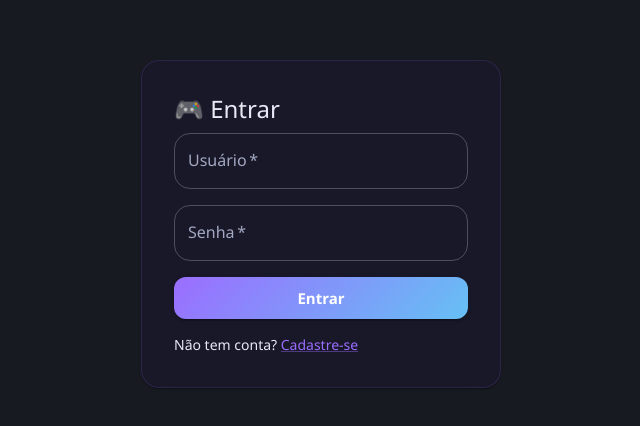
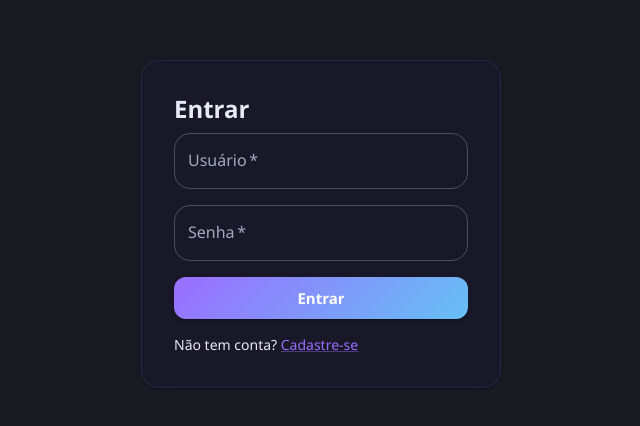
Before and after one commit to Flaeury/steamfamily-tierlist, a Next.js app: page /login in a window 1280 px wide. Shown: the part 176-602 px from the top of the page, without its empty margins (319-959 px from the left). Built offline with nearby package versions, Linux system fonts and the light colour scheme; no server answers; what @mui/material-nextjs would draw is missing.

Commit message:
fix: Update login page title to remove emoji and improve readability feat: Add .gitignore file to exclude unnecessary files

```diff
--- a/src/app/login/page.tsx
+++ b/src/app/login/page.tsx
@@ -28,7 +28,9 @@ export default function LoginPage() {
   return (
     <Box sx={{ minHeight: "100vh", display: "flex", alignItems: "center", justifyContent: "center", bgcolor: "#171a21" }}>
       <Paper sx={{ p: 4, width: 360 }}>
-        <Typography variant="h5" fontWeight="bold" gutterBottom>🎮 Entrar</Typography>
+        <Typography variant="h5" sx={{ fontWeight: "bold" }} gutterBottom>
+          Entrar
+        </Typography>
         {error && <Alert severity="error" sx={{ mb: 2 }}>{error}</Alert>}
         <Box component="form" onSubmit={handleSubmit} sx={{ display: "flex", flexDirection: "column", gap: 2 }}>
           <TextField label="Usuário" value={username} onChange={(e) => setUsername(e.target.value)} required />
```
Also changed, not shown: 1 other file (tests, documents, lock files or other folders).
